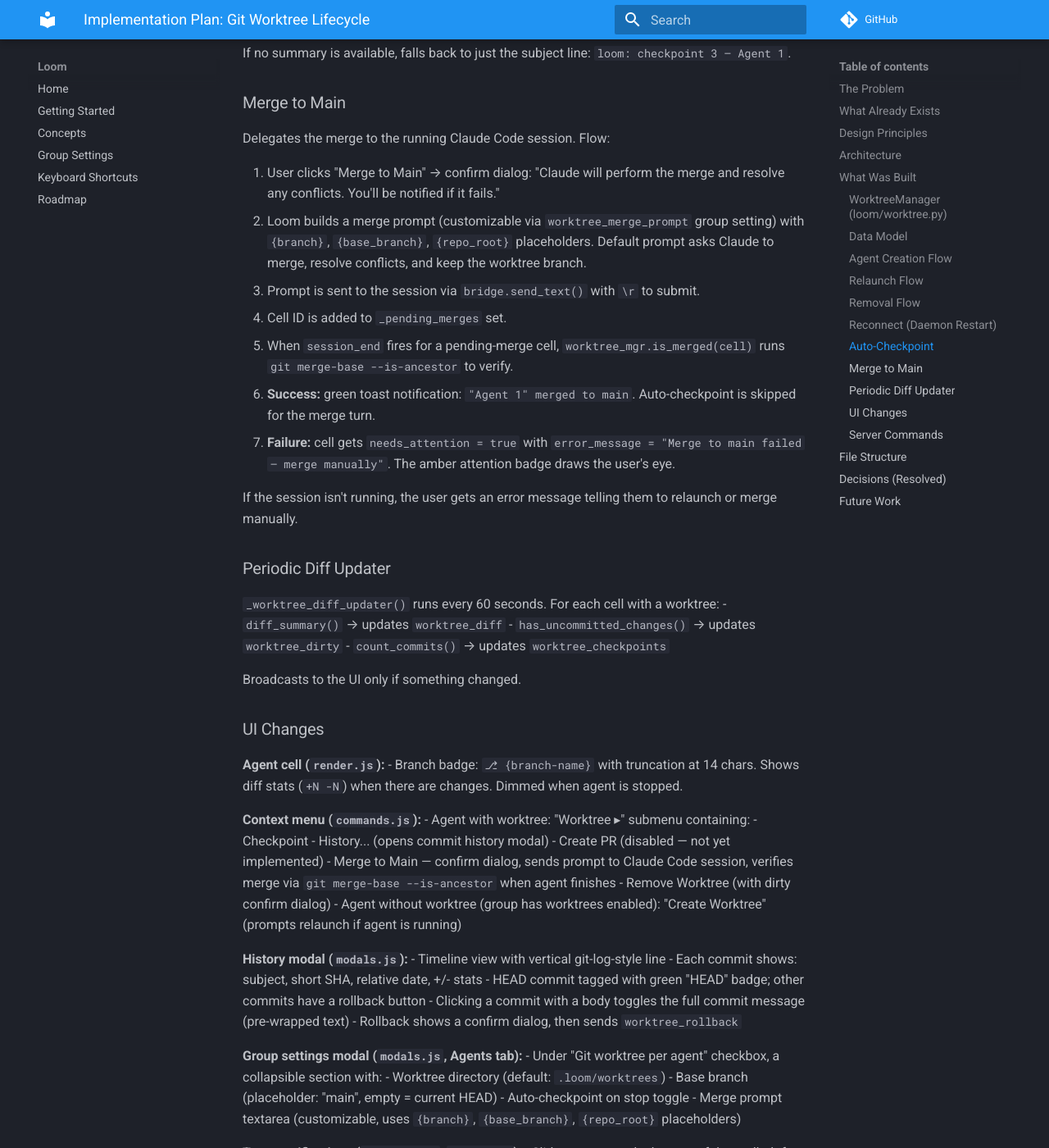
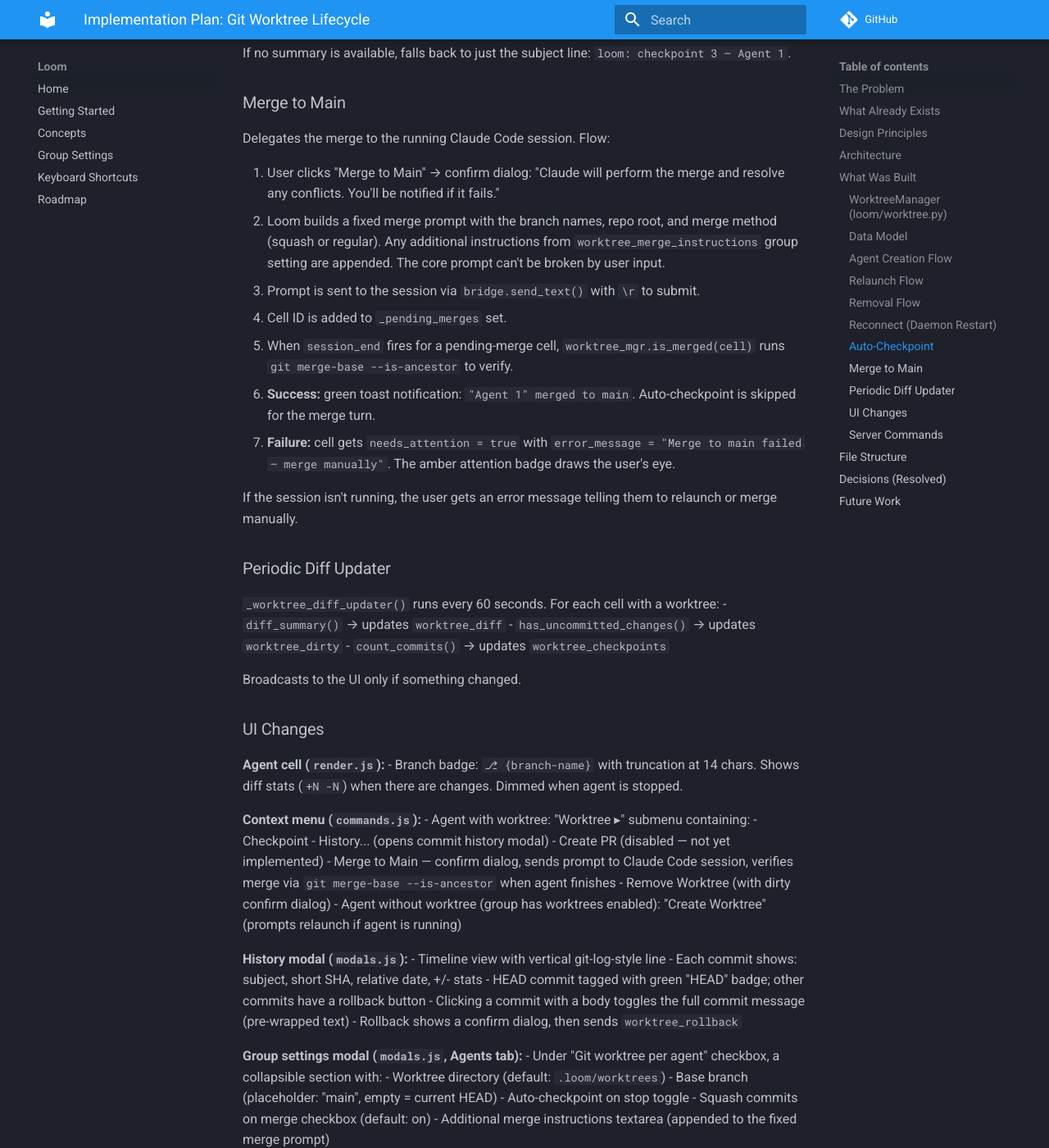
Before and after one commit to runtorque/torque, an MkDocs documentation site: the page built from docs/plans/git-worktree-lifecycle.md, in a window 1280 px wide and 1400 px high, scrolled down 5623 px. Shown: the whole window at 82% size. Built offline with MkDocs 1.6.1 and Material for MkDocs 9.7.7, drawn with Linux system fonts in a browser that asks for light colours; comment, search, counter and statistics services are not loaded.

Commit message:
add squash merge setting, make merge prompt non-overridable
Add worktree_merge_squash group setting (default: on). When enabled,
the merge prompt says "Squash merge" instead of "Merge".

Rename worktree_merge_prompt to worktree_merge_instructions. The core
merge prompt is now fixed and always generated by Loom — the user's
text is appended as additional instructions rather than replacing the
prompt entirely. Prevents accidentally breaking the merge flow.

Co-Authored-By: Claude Opus 4.6 (1M context) <noreply@anthropic.com>

```diff
--- a/docs/plans/git-worktree-lifecycle.md
+++ b/docs/plans/git-worktree-lifecycle.md
@@ -169,7 +169,7 @@ If no summary is available, falls back to just the subject line: `loom: checkpoi
 Delegates the merge to the running Claude Code session. Flow:
 
 1. User clicks "Merge to Main" → confirm dialog: "Claude will perform the merge and resolve any conflicts. You'll be notified if it fails."
-2. Loom builds a merge prompt (customizable via `worktree_merge_prompt` group setting) with `{branch}`, `{base_branch}`, `{repo_root}` placeholders. Default prompt asks Claude to merge, resolve conflicts, and keep the worktree branch.
+2. Loom builds a fixed merge prompt with the branch names, repo root, and merge method (squash or regular). Any additional instructions from `worktree_merge_instructions` group setting are appended. The core prompt can't be broken by user input.
 3. Prompt is sent to the session via `bridge.send_text()` with `\r` to submit.
 4. Cell ID is added to `_pending_merges` set.
 5. When `session_end` fires for a pending-merge cell, `worktree_mgr.is_merged(cell)` runs `git merge-base --is-ancestor` to verify.
@@ -213,7 +213,8 @@ Broadcasts to the UI only if something changed.
   - Worktree directory (default: `.loom/worktrees`)
   - Base branch (placeholder: "main", empty = current HEAD)
   - Auto-checkpoint on stop toggle
-  - Merge prompt textarea (customizable, uses `{branch}`, `{base_branch}`, `{repo_root}` placeholders)
+  - Squash commits on merge checkbox (default: on)
+  - Additional merge instructions textarea (appended to the fixed merge prompt)
 
 **Toast notifications (`commands.js`, `style.css`):**
 - Slide-up toast at the bottom of the toolbelt for transient messages
--- a/static/js/modals.js
+++ b/static/js/modals.js
@@ -339,7 +339,8 @@ function _showGroupSettings(group, data) {
   document.getElementById('gs-wt-base-dir').value = s.worktree_base_dir || '.loom/worktrees';
   document.getElementById('gs-wt-base-branch').value = s.worktree_base_branch || '';
   document.getElementById('gs-wt-auto-checkpoint').checked = s.worktree_auto_checkpoint || false;
-  document.getElementById('gs-wt-merge-prompt').value = s.worktree_merge_prompt || '';
+  document.getElementById('gs-wt-merge-squash').checked = s.worktree_merge_squash !== false;
+  document.getElementById('gs-wt-merge-instructions').value = s.worktree_merge_instructions || '';
   _toggleWorktreeFields();
   document.getElementById('gs-session-resume').checked = s.agent_session_resume !== false;
   document.getElementById('gs-agent-idle-timeout').value = s.agent_idle_timeout != null ? s.agent_idle_timeout : 5;
@@ -415,7 +416,8 @@ function submitGroupSettings() {
     worktree_base_dir: document.getElementById('gs-wt-base-dir').value.trim() || '.loom/worktrees',
     worktree_base_branch: document.getElementById('gs-wt-base-branch').value.trim(),
     worktree_auto_checkpoint: document.getElementById('gs-wt-auto-checkpoint').checked,
-    worktree_merge_prompt: document.getElementById('gs-wt-merge-prompt').value.trim(),
+    worktree_merge_squash: document.getElementById('gs-wt-merge-squash').checked,
+    worktree_merge_instructions: document.getElementById('gs-wt-merge-instructions').value.trim(),
     agent_session_resume: document.getElementById('gs-session-resume').checked,
     agent_idle_timeout: parseInt(document.getElementById('gs-agent-idle-timeout').value) || 0,
     agent_always_custom_dialog: document.getElementById('gs-agent-always-custom').checked,
```
Also changed, not shown: webview.html (+7 -3 lines), 2 other files.
